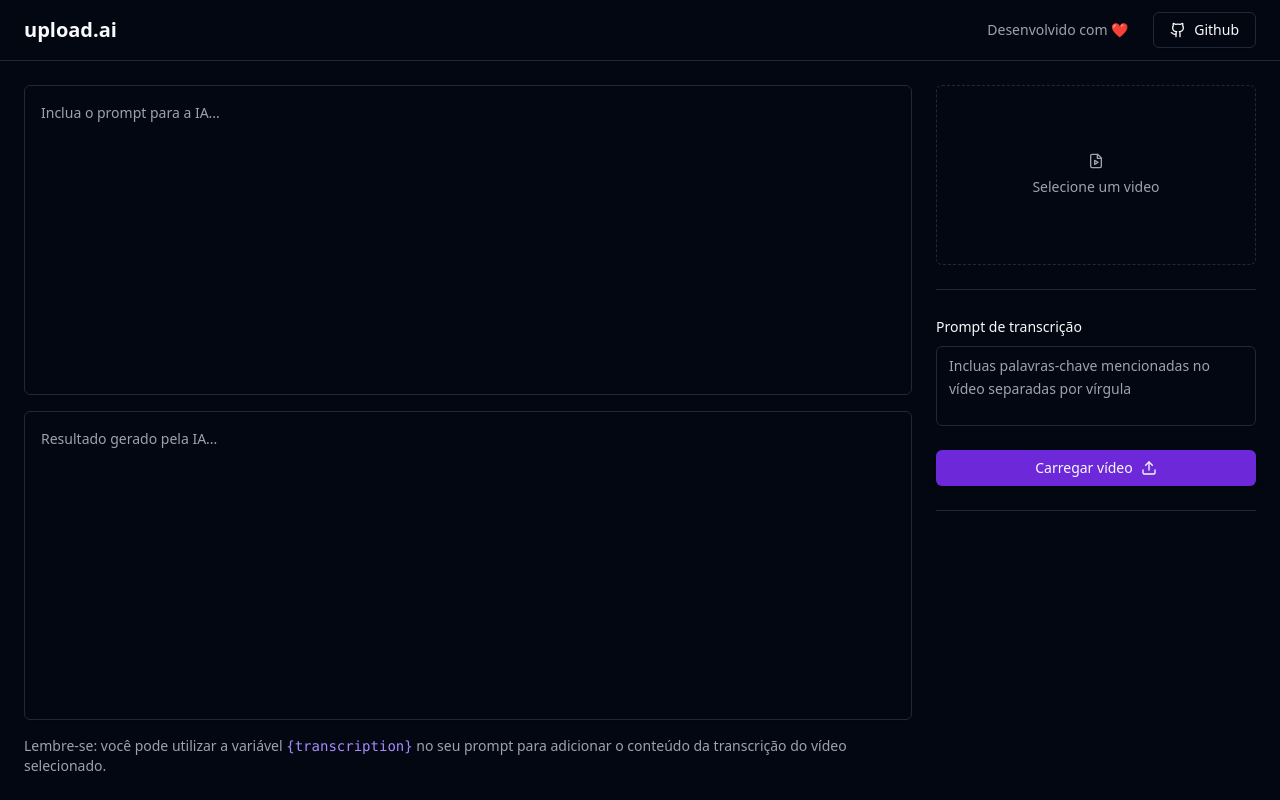
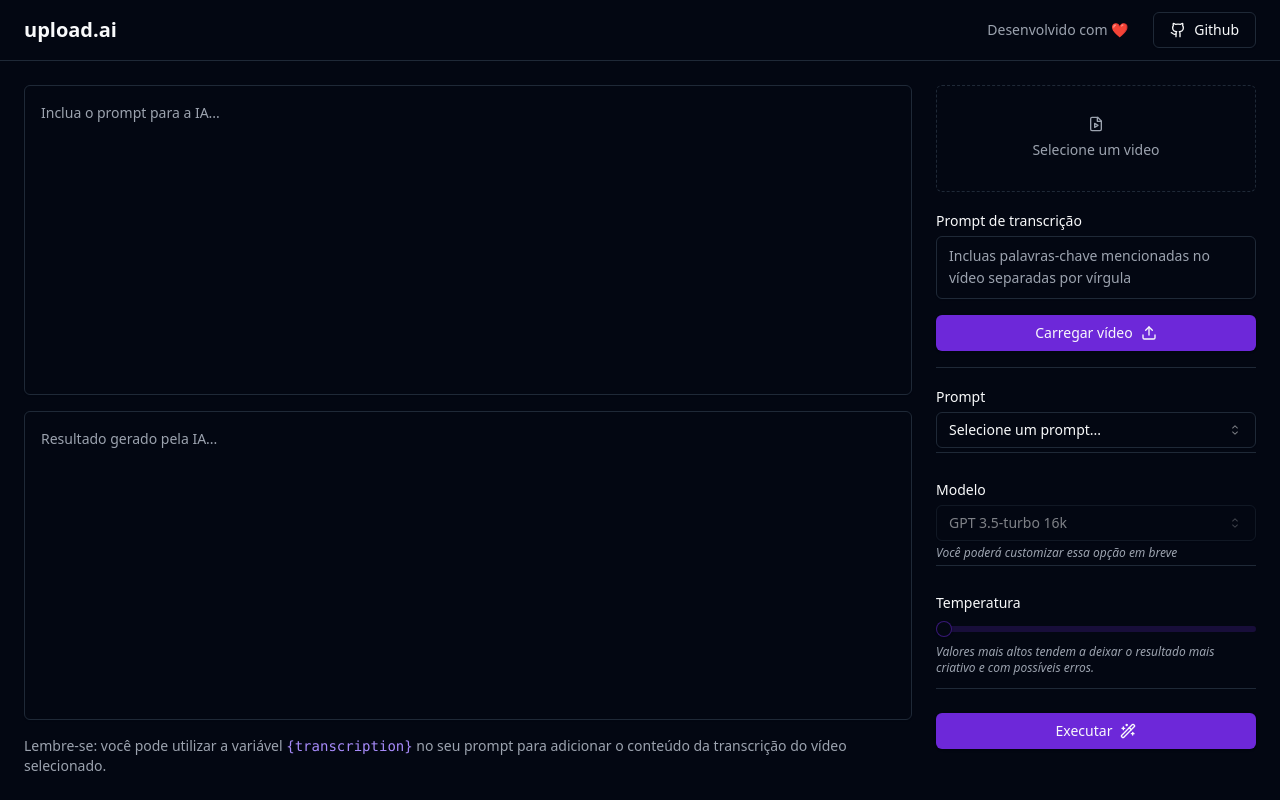
Before and after one commit to lucas-cota/upload-ai-web, a React (Vite) app: page / in a window 1280 px wide. Built offline with nearby package versions, Linux system fonts and the light colour scheme.

Commit message:
finish-sidebar

```diff
--- a/src/App.tsx
+++ b/src/App.tsx
@@ -1,6 +1,6 @@
 import { Separator } from "@/components/ui/separator";
 import { Button } from "@/components/ui/button";
-import { Github, FileVideo, Upload } from "lucide-react"
+import { Github, FileVideo, Upload, Wand2 } from "lucide-react"
 import { Textarea } from "@/components/ui/textarea";
 import { Label } from "@/components/ui/label";
 import { Select, SelectContent, SelectItem, SelectTrigger, SelectValue } from "@/components/ui/select";
@@ -45,11 +45,11 @@ export function App() {
           </p>
         </div>
 
-        <aside className="w-80 space-y-6">
-          <form className="space-y-6">
+        <aside className="w-80 space-y-4">
+          <form className="space-y-4">
             <label
               htmlFor="video"
-              className="border flex rounded-md aspect-video cursor-pointer border-dashed text-sm flex-col gap-2 items-center justify-center text-muted-foreground hover:bg-primary/5"
+              className="border flex rounded-md aspect-[6/2] cursor-pointer border-dashed text-sm flex-col gap-2 items-center justify-center text-muted-foreground hover:bg-primary/5"
             >
 
               <FileVideo className="w-4 h-4" />
@@ -58,15 +58,15 @@ export function App() {
 
             <input type="file" id="video" accept="video/mp4" className="sr-only"/>
 
-            <Separator />
 
-            <div className="space-y-2">
+
+            <div className="space-y-1">
               <Label htmlFor="transcription_prompt">
                 Prompt de transcrição
               </Label>
               <Textarea
                 id="transcription_prompt"
-                className="h-20 leading-relaxed resize-none"
+                className="leading-relaxed resize-none"
                 placeholder="Incluas palavras-chave mencionadas no vídeo separadas por vírgula"
               />
               </div>
@@ -79,8 +79,23 @@ export function App() {
 
           <Separator />
 
-         {/*  <form className="space-y-6">
-            <div className="space-y-2">
+          <form className="space-y-6">
+
+            <div className="space-y-1">
+              <Label>Prompt</Label>
+              <Select>
+                <SelectTrigger>
+                  <SelectValue placeholder="Selecione um prompt..." />
+                </SelectTrigger>
+                <SelectContent>
+                  <SelectItem value="title">Título do youtube </SelectItem>
+                  <SelectItem value="description">Descrição do Youtube</SelectItem>
+                </SelectContent>
+              </Select>
+              <Separator />
+            </div>
+
+            <div className="space-y-1">
               <Label>Modelo</Label>
               <Select disabled defaultValue="gpt3.5">
                 <SelectTrigger>
@@ -95,11 +110,12 @@ export function App() {
               >
                 Você poderá customizar essa opção em breve
               </span>
+              <Separator />
             </div>
 
-            <Separator />
 
-            <div className="space-y-4">
+
+            <div className="space-y-3">
               <Label>Temperatura</Label>
               <Slider
                 min={0}
@@ -112,8 +128,14 @@ export function App() {
               >
                 Valores mais altos tendem a deixar o resultado mais criativo e com possíveis erros.
               </span>
+              <Separator />
             </div>
-          </form> */}
+
+            <Button type="submit" className="w-full ">
+                Executar
+              <Wand2 className="w-4 h-4 ml-2" />
+            </Button>
+          </form>
         </aside>
       </main>
     </div>
```
